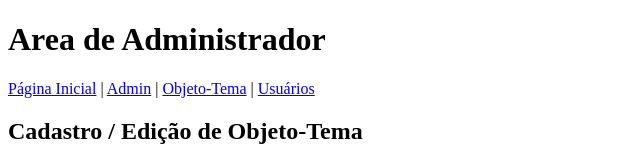
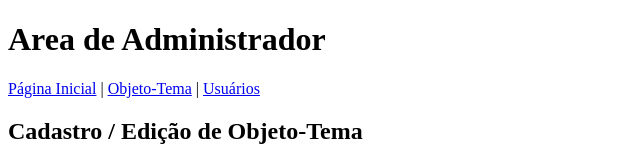
Before and after one commit to LucasSdZ-C/WebDev_L4b1, a plain HTML site: page objeto.html in a window 1280 px wide. Shown: the top 163 px of the page, without its empty margins (0-640 px from the left). Drawn offline with Linux system fonts and the light colour scheme.

Commit message:
Remove Admin link from navigation

```diff
--- a/objeto.html
+++ b/objeto.html
@@ -11,7 +11,6 @@
 
     <nav>
         <a href="index.html">Página Inicial</a> |
-        <a href="login.html">Admin</a> |
         <a href="objeto.html">Objeto-Tema</a> |
         <a href="usuarios.html">Usuários</a>
     </nav>
```
